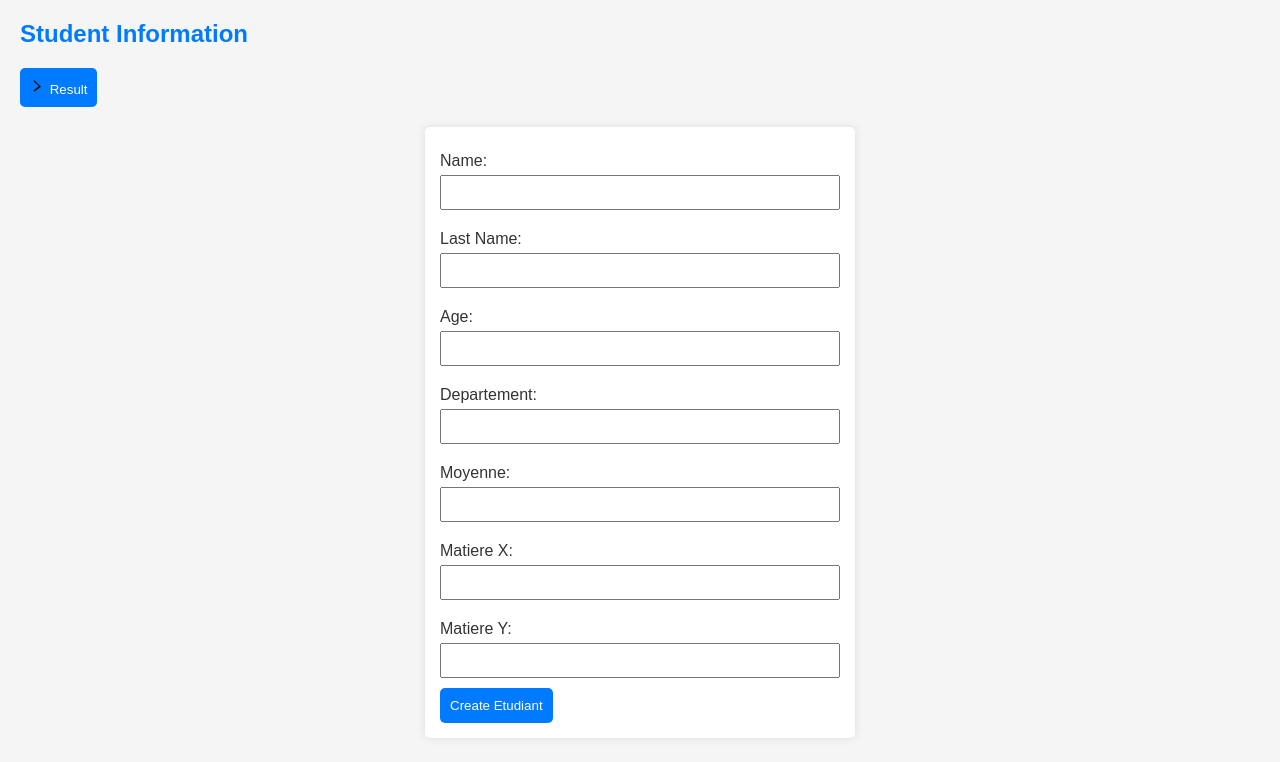
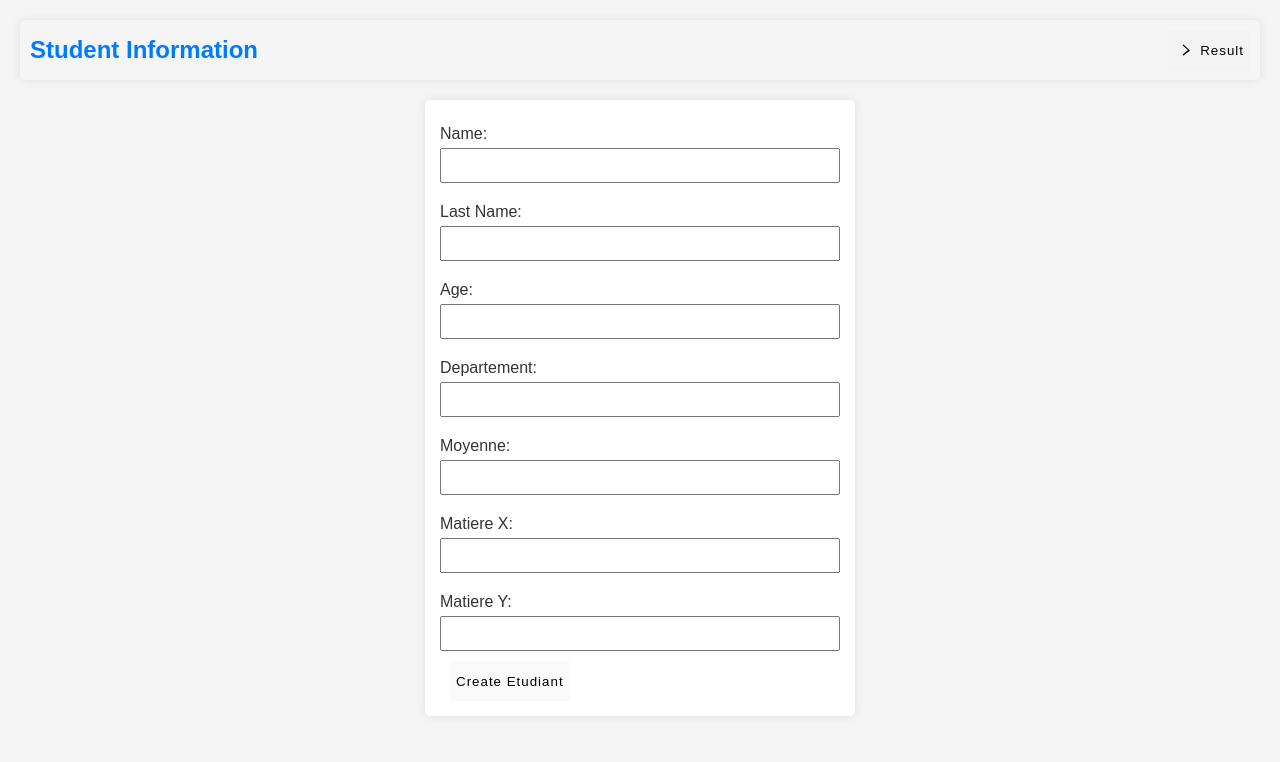
Before and after one commit to koussaydridi/Python_Formulaire, a Flask app: page / in a window 1280 px wide. Shown: the top 762 px of the page. Run offline with Flask 3, Linux system fonts and the light colour scheme; some libraries are stand-ins or nearby versions.

Commit message:
Ajouter le fichier template.css

```diff
--- a/static/template.css
+++ b/static/template.css
@@ -5,8 +5,53 @@ body {
   margin: 20px;
 }
 
+nav {
+  display: flex;
+  justify-content: space-between;
+  align-items: center;
+  background-color: transparent;
+  padding: 10px;
+  border-radius: 5px;
+  box-shadow: 0 0 10px rgba(0, 0, 0, 0.1);
+}
+
 h1 {
   color: #007bff;
+  margin: 0; /* Remove default margin */
+}
+
+.buttons {
+  display: flex;
+}
+
+button {
+  display: flex;
+  height: 3em;
+  align-items: center;
+  justify-content: center;
+  background-color: #eeeeee4b;
+  border-radius: 3px;
+  letter-spacing: 1px;
+  transition: all 0.2s linear;
+  cursor: pointer;
+  border: none;
+  margin-left: 10px;
+}
+
+button > svg {
+  margin-right: 5px;
+  margin-left: 5px;
+  font-size: 20px;
+  transition: all 0.4s ease-in;
+}
+
+button:hover {
+  background-color: #d1d1d1;
+}
+
+button:hover > svg {
+  color: #007bff;
+  transform: translateX(-5px);
 }
 
 form {
@@ -30,7 +75,7 @@ input {
   box-sizing: border-box;
 }
 
-button {
+button.submit {
   background-color: #007bff;
   color: #fff;
   padding: 10px;
@@ -39,7 +84,7 @@ button {
   cursor: pointer;
 }
 
-button:hover {
+button.submit:hover {
   background-color: #0056b3;
 }
 
```
